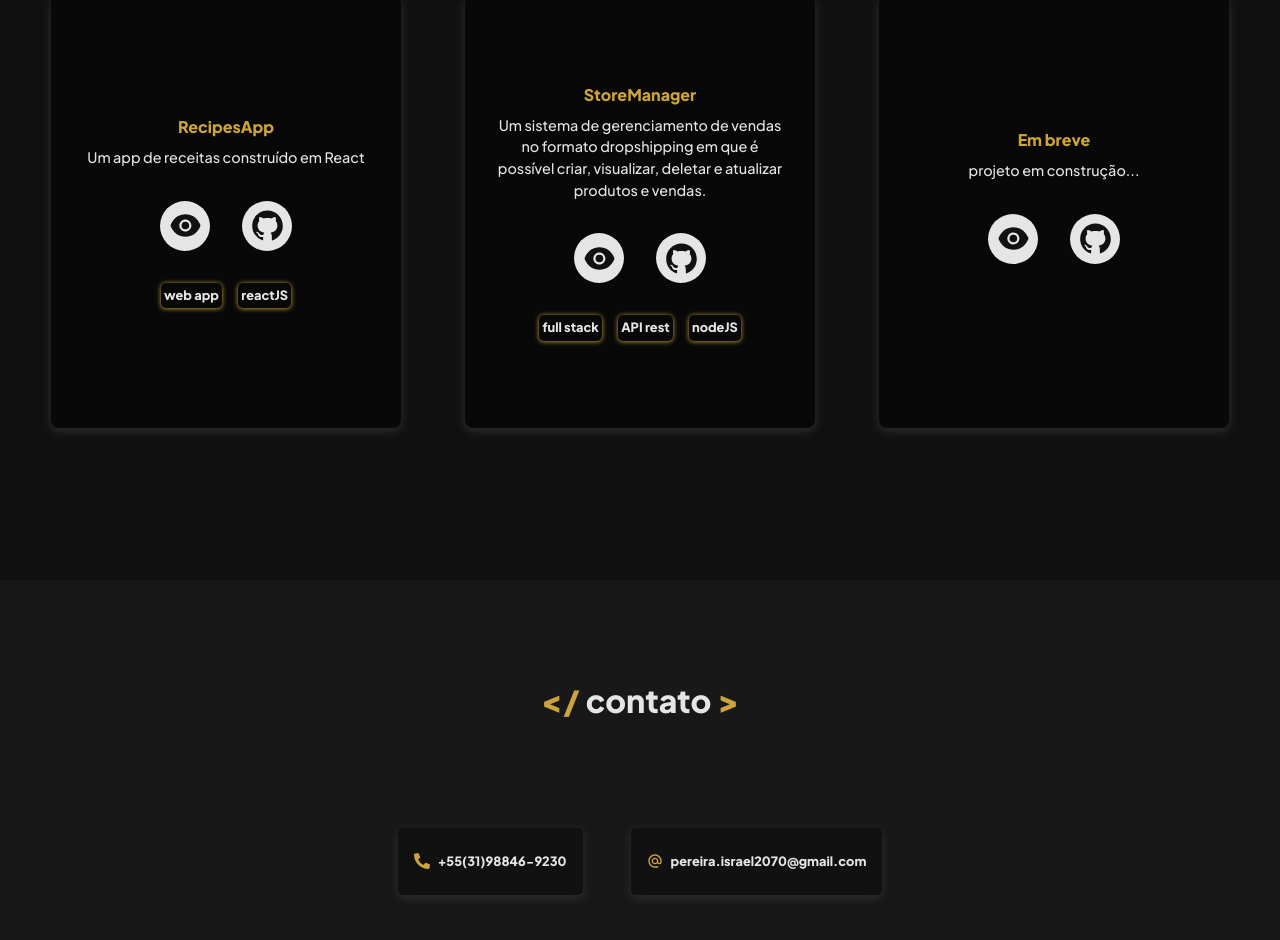
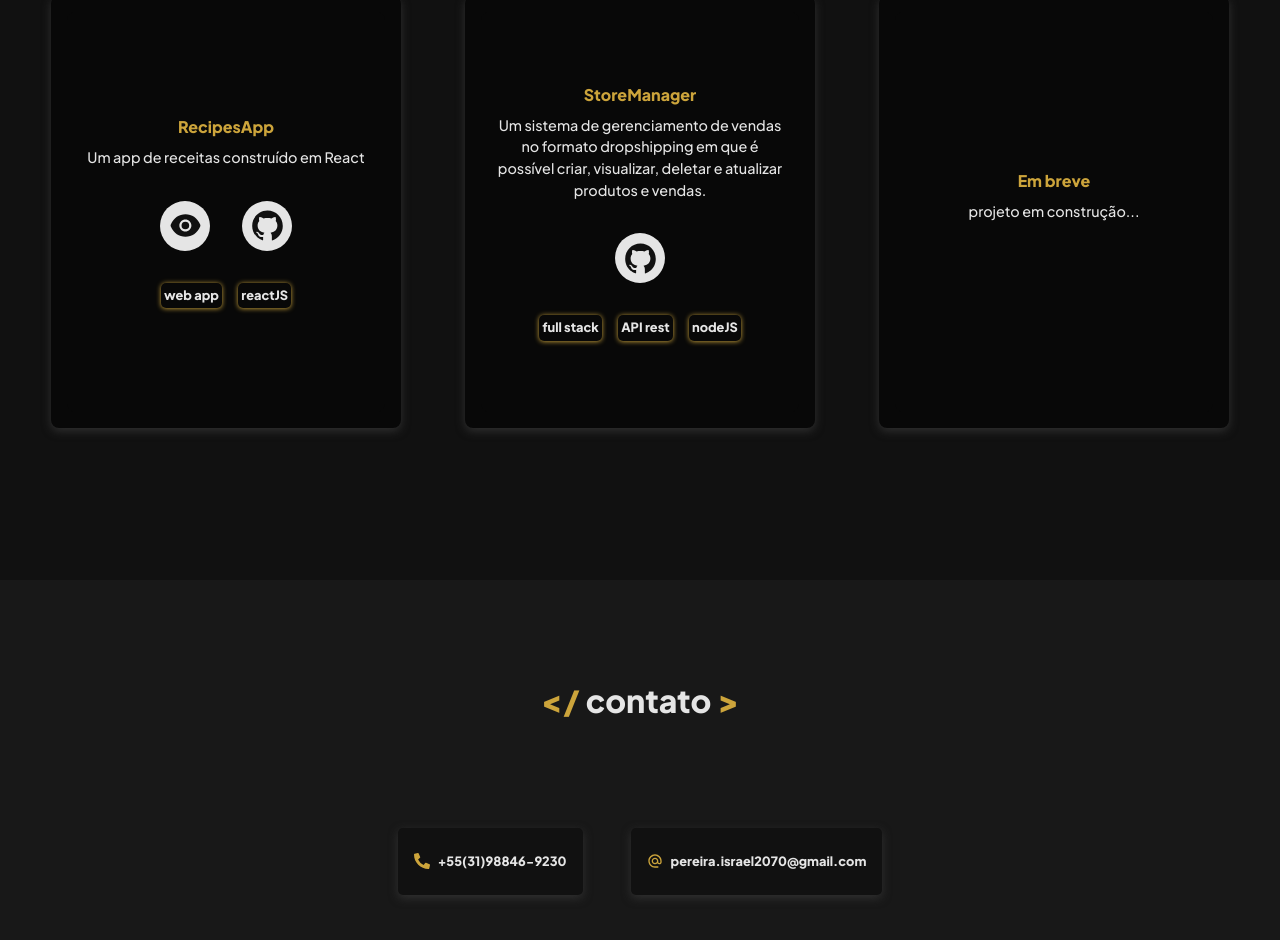
Before and after one commit to IsraelViPe/portfolioFullStack, a React (Vite) app: page / in a window 1280 px wide. Shown: the part 2016-2956 px from the top of the page. Built offline with nearby package versions, Linux system fonts and the light colour scheme.

Commit message:
fix: corrigindo bug com botões de vizualização de deploy

```diff
--- a/src/Pages/Portfolio/Portfolio.jsx
+++ b/src/Pages/Portfolio/Portfolio.jsx
@@ -58,6 +58,9 @@ export default function Portfolio() {
                     href={project.projectLink}
                     target="_blank"
                     rel="noreferrer"
+                    style={
+                      project.projectLink === '' ? { display: 'none' } : null
+                    }
                   >
                     <motion.div
                       whileHover={{ scale: [0, 0.9] }}
@@ -67,7 +70,12 @@ export default function Portfolio() {
                       <AiFillEye />
                     </motion.div>
                   </a>
-                  <a href={project.codeLink} target="_black" rel="noreferrer">
+                  <a
+                    href={project.codeLink}
+                    target="_black"
+                    rel="noreferrer"
+                    style={project.codeLink === '' ? { display: 'none' } : null}
+                  >
                     <motion.div
                       whileHover={{ scale: [0, 0.9] }}
                       whileInView={{ scale: [0, 1] }}
```
